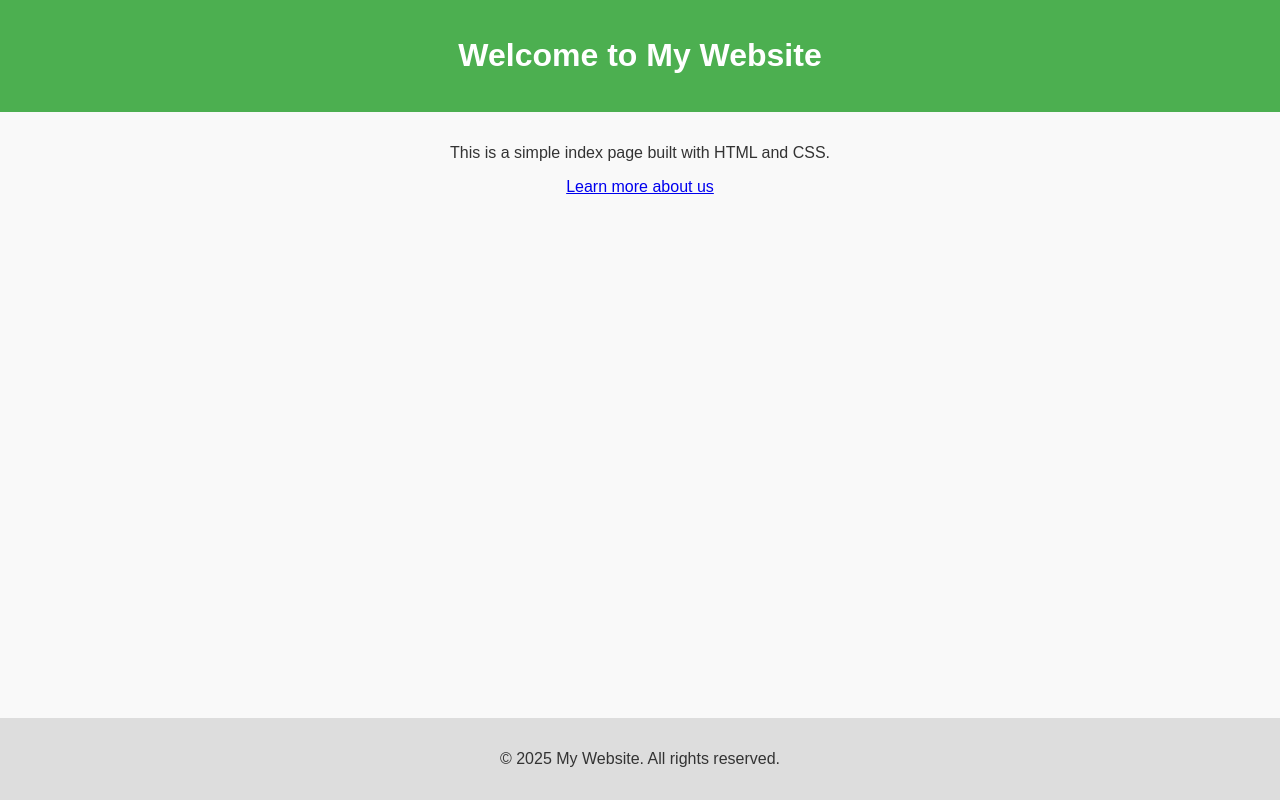
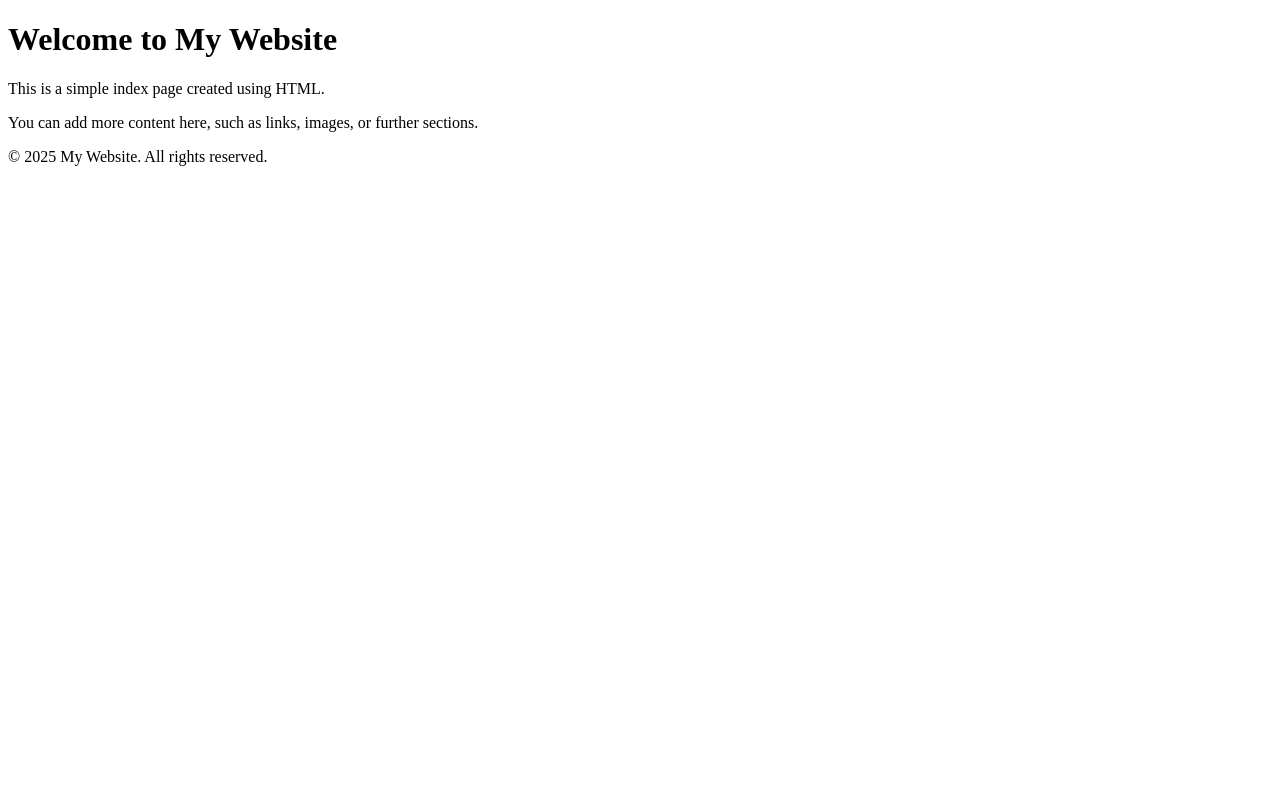
Before and after one commit to Abdul-Wathooth/AWgit, a plain HTML site: page index.html in a window 1280 px wide. Drawn offline with Linux system fonts and the light colour scheme.

Commit message:
Update index.html

```diff
--- a/index.html
+++ b/index.html
@@ -3,47 +3,18 @@
 <head>
     <meta charset="UTF-8">
     <meta name="viewport" content="width=device-width, initial-scale=1.0">
-    <title>My Website</title>
-    <style>
-        body {
-            font-family: Arial, sans-serif;
-            background-color: #f9f9f9;
-            color: #333;
-            text-align: center;
-            margin: 0;
-            padding: 0;
-        }
-        header {
-            background-color: #4CAF50;
-            color: white;
-            padding: 1em 0;
-        }
-        main {
-            margin: 2em;
-        }
-        footer {
-            background-color: #ddd;
-            padding: 1em 0;
-            position: fixed;
-            width: 100%;
-            bottom: 0;
-        }
-    </style>
+    <title>My Simple Index Page</title>
 </head>
 <body>
-
     <header>
         <h1>Welcome to My Website</h1>
     </header>
-
     <main>
-        <p>This is a simple index page built with HTML and CSS.</p>
-        <a href="about.html">Learn more about us</a>
+        <p>This is a simple index page created using HTML.</p>
+        <p>You can add more content here, such as links, images, or further sections.</p>
     </main>
-
     <footer>
         <p>&copy; 2025 My Website. All rights reserved.</p>
     </footer>
-
 </body>
 </html>
```
